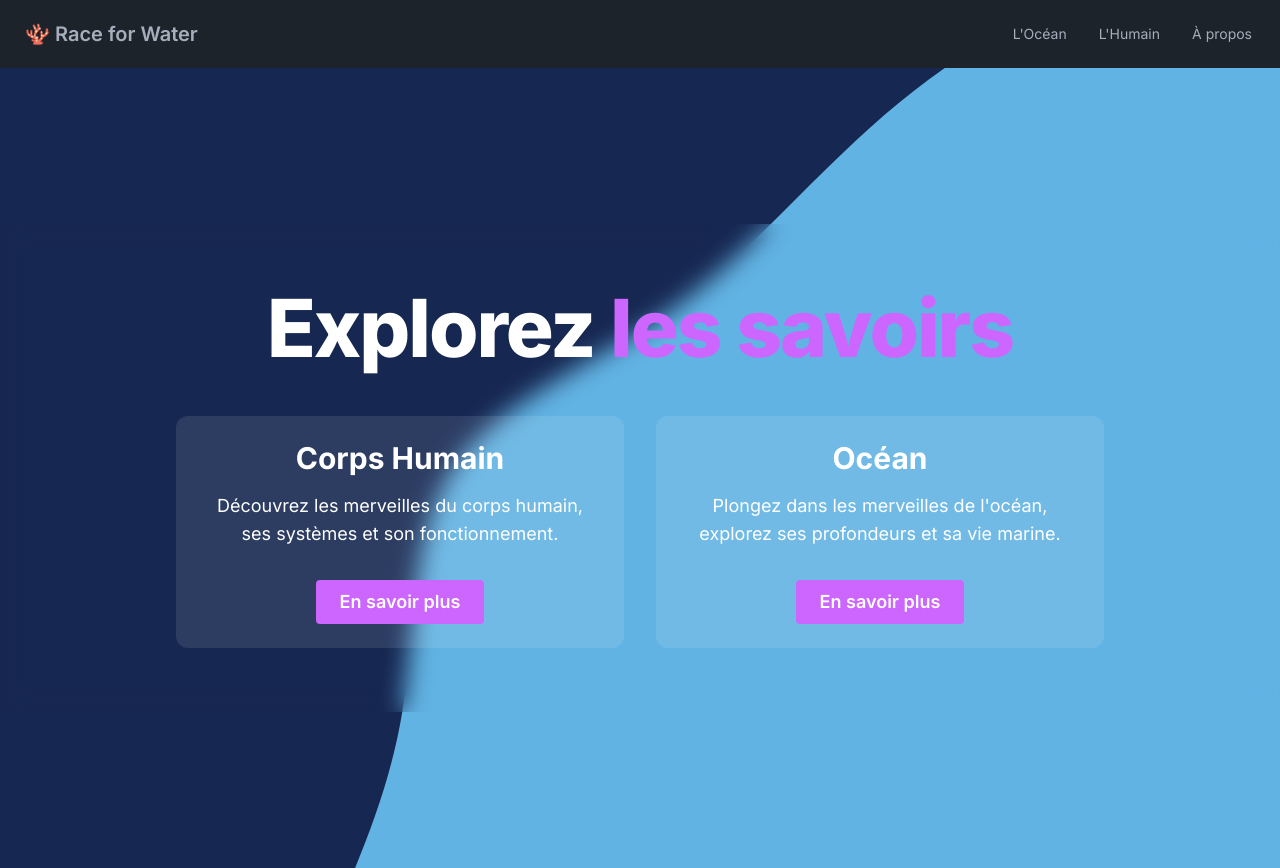
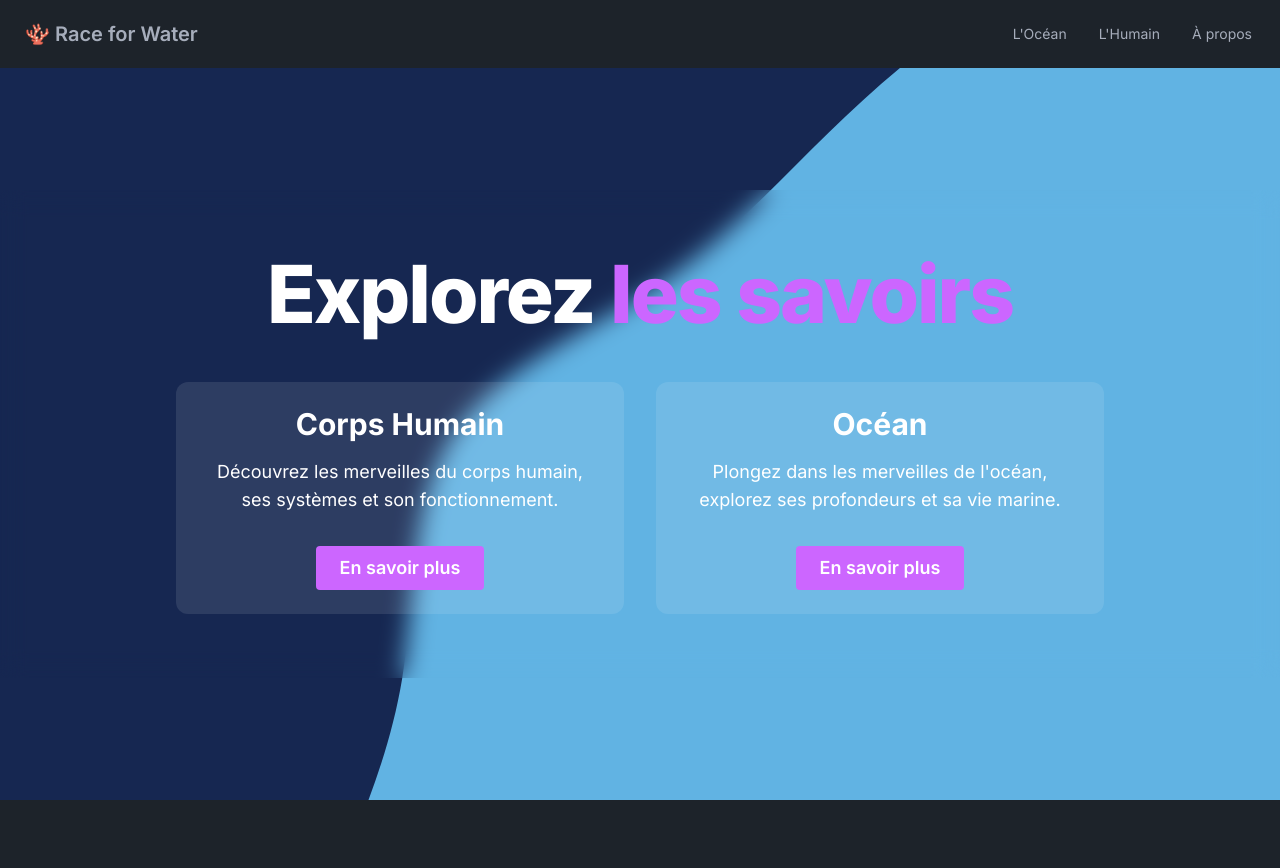
Before and after one commit to Sakusai/Nuit-info, a Next.js app: page / in a window 1280 px wide. After the commit the page ends 800 px from the top, so only its background shows below. Built offline with nearby package versions, Linux system fonts and the light colour scheme.

Commit message:
fix: :lipstick: Correction du main en flex min-v-height sur la page

```diff
--- a/src/app/components/common/Header.tsx
+++ b/src/app/components/common/Header.tsx
@@ -8,7 +8,7 @@ export default function Header() {
     ];
 
     return (
-        <div className="navbar bg-base-100">
+        <header className="navbar bg-base-100">
             <div className="navbar-start">
                 <div className="dropdown">
                     <div tabIndex={0} role="button" className="btn btn-ghost lg:hidden">
@@ -42,6 +42,6 @@ export default function Header() {
                     ))}
                 </ul>
             </div>
-        </div>
+        </header>
     );
 }
--- a/src/app/layout.tsx
+++ b/src/app/layout.tsx
@@ -15,10 +15,12 @@ export default function RootLayout({
     children: React.ReactNode;
 }) {
     return (
-        <html lang="fr">
-            <body className={inter.className}>
+        <html lang="fr" className="flex flex-col min-h-screen">
+            <body className={`flex flex-col flex-1 ${inter.className}`}>
                 <Header />
-                {children}
+                <main className="flex flex-col flex-1">
+                    {children}
+                </main>
             </body>
         </html>
     );
--- a/src/app/page.tsx
+++ b/src/app/page.tsx
@@ -2,7 +2,7 @@ import Link from "next/link";
 
 export default function HomePage() {
   return (
-    <main className="flex min-h-screen flex-col items-center justify-center bg-[url('/img/background.svg')] bg-cover bg-center text-white">
+    <div className="flex flex-1 flex-col items-center justify-center bg-[url('/img/background.svg')] bg-cover bg-center text-white">
       <div className="container flex flex-col items-center justify-center gap-12 px-4 py-16 backdrop-blur-md">
         <h1 className="text-5xl font-extrabold tracking-tight text-white sm:text-[5rem]">
           Explorez <span className="text-[hsl(280,100%,70%)]">les savoirs</span>
@@ -37,6 +37,6 @@ export default function HomePage() {
           </div>
         </div>
       </div>
-    </main>
+    </div>
   );
 }
```
